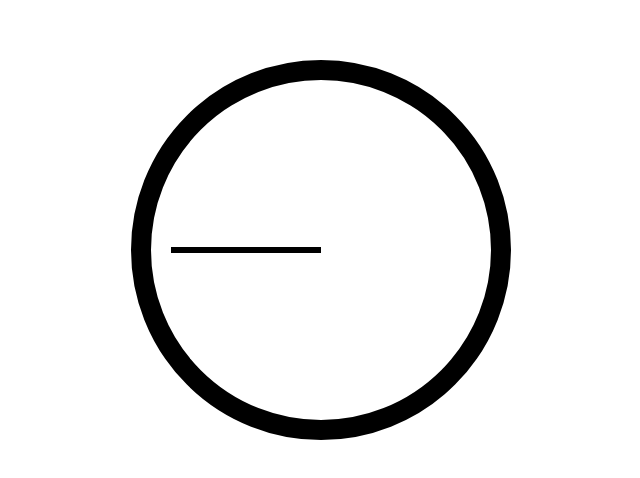
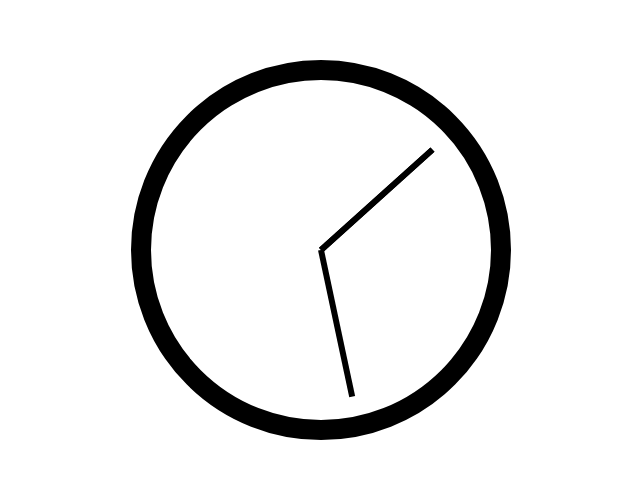
Before and after one commit to dasiklasik/js-clock, a plain HTML site: page index.html in a window 1280 px wide. Shown: the part 150-628 px from the top of the page, without its empty margins (319-959 px from the left). Drawn offline with Linux system fonts and the light colour scheme.

Commit message:
feat: create clock

```diff
--- a/script.js
+++ b/script.js
@@ -0,0 +1,21 @@
+const secondHand = document.querySelector('.second-hand')
+const minHand = document.querySelector('.min-hand')
+const hourHand = document.querySelector('.hour-hand')
+
+const setDate = () => {
+    const newDate = new Date()
+
+    const seconds = newDate.getSeconds()
+    const secondsDegrees = ((seconds / 60) * 360) + 90;
+    secondHand.style.transform = `rotate(${secondsDegrees}deg)`
+
+    const min = newDate.getMinutes()
+    const minDegrees = ((min / 60) * 360) + 90;
+    minHand.style.transform = `rotate(${minDegrees}deg)`
+
+    const hour = newDate.getHours()
+    const hourDegrees = ((hour / 60) * 360) + 90;
+    hourHand.style.transform = `rotate(${hourDegrees}deg)`
+}
+
+setInterval(setDate, 1000)
--- a/style.css
+++ b/style.css
@@ -36,4 +36,8 @@ body {
     background: black;
     position: absolute;
     top: 50%;
+    transform-origin: 100%;
+    transform: rotate(90deg);
+    transition: all 0.05s;
+    transition-timing-function: cubic-bezier(0.1, 2.7, 0.58, 1);
 }
```
